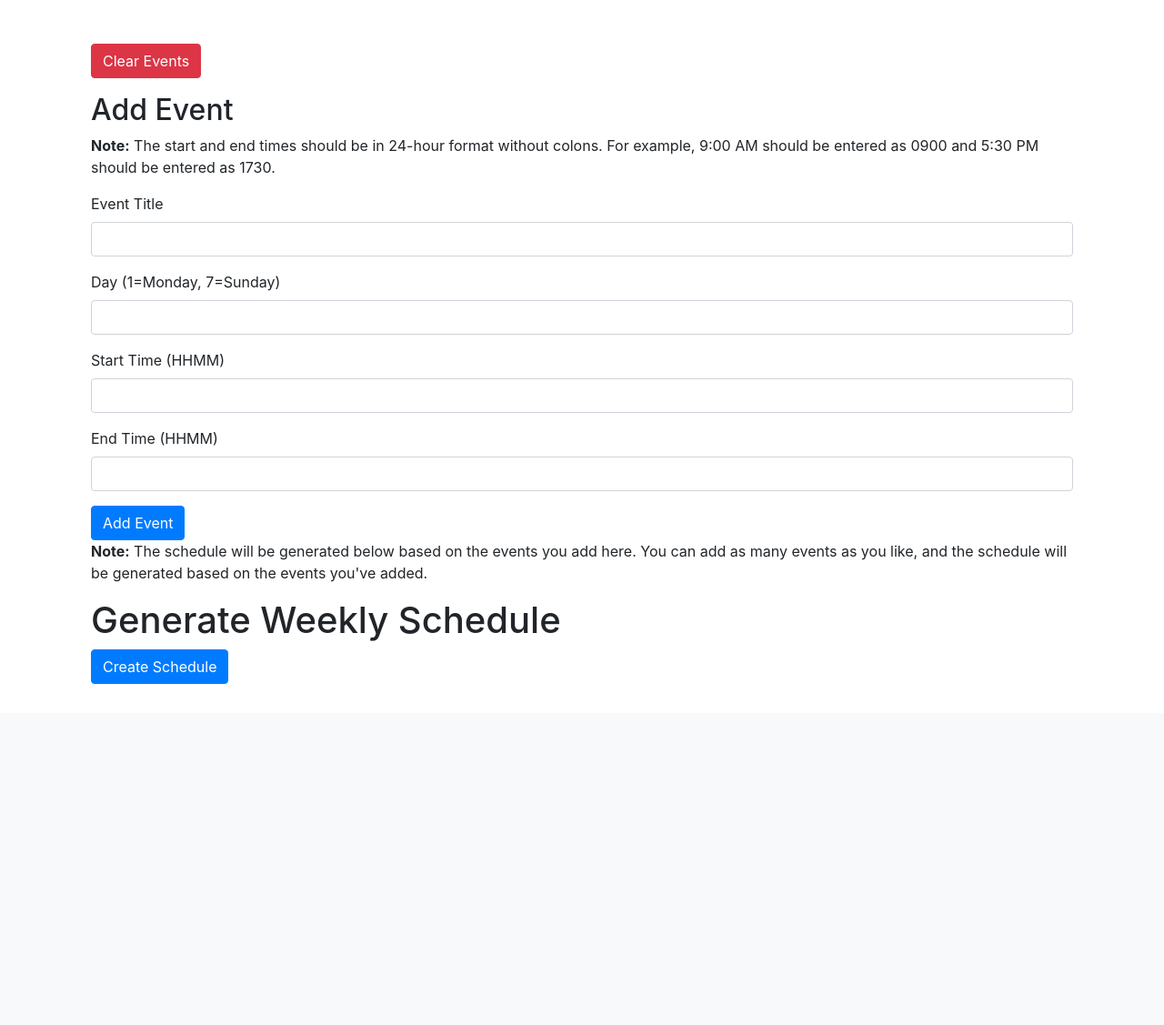
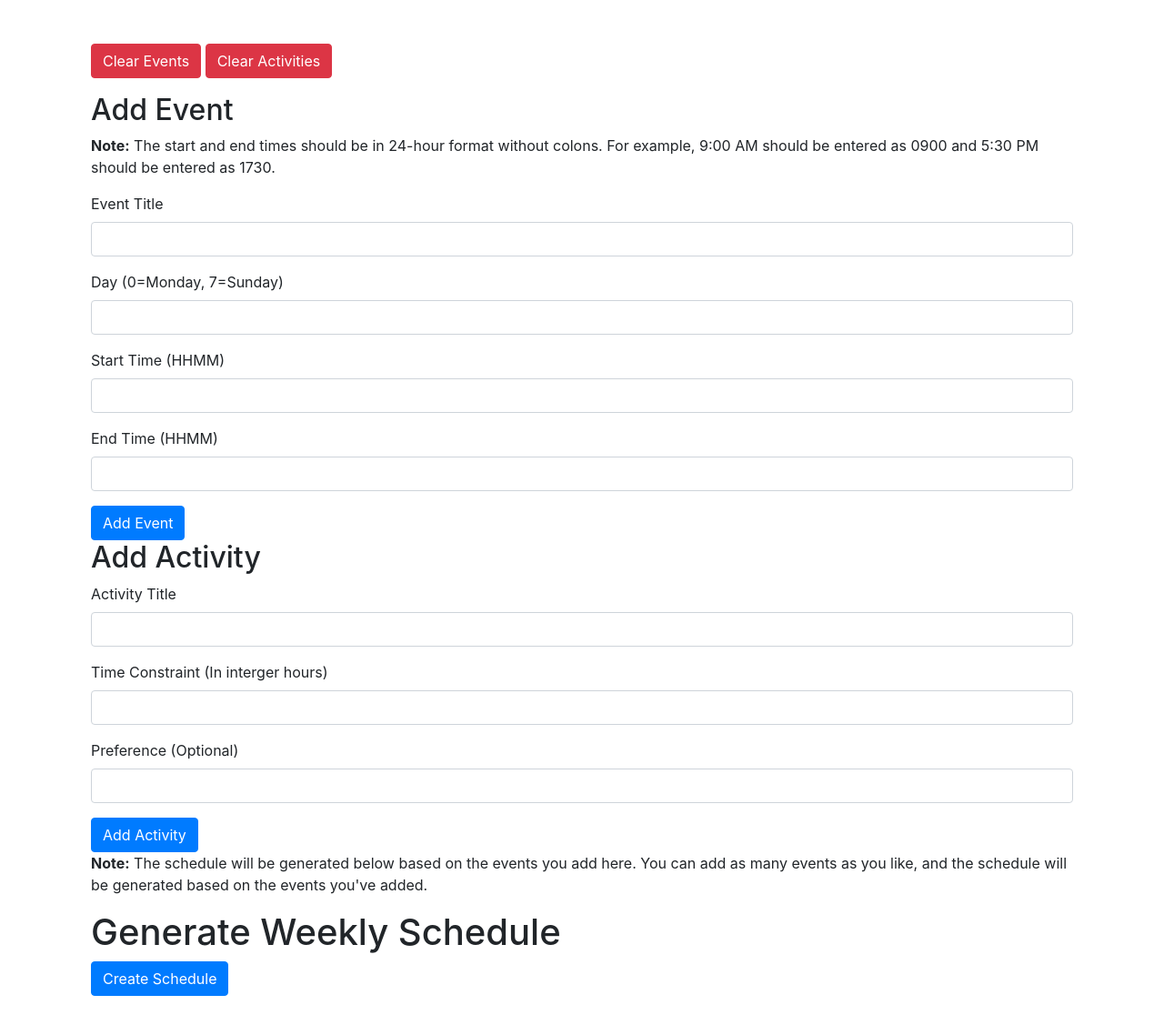
Before and after one commit to TDC28/Qalendar, a Django app: page /schedule/ in a window 1280 px wide. Shown: the part 56-1183 px from the top of the page at 91% size. Before the commit the page ends 808 px from the top, so only its background shows below. Run offline with Django 5.2, Linux system fonts and the light colour scheme; some libraries are stand-ins or nearby versions.

Commit message:
Update: Added activities to database

```diff
--- a/QalendarProject/QalendarApp/models.py
+++ b/QalendarProject/QalendarApp/models.py
@@ -5,7 +5,7 @@ import string
 class Activity(models.Model):
     title = models.CharField(max_length=200)
     time_constraint = models.CharField(max_length=4)
-    preference = models.CharField(max_length=8, default="None")
+    preference = models.CharField(max_length=8, default="None", blank=True)
 
     def __str_(self):
         return self.title
--- a/QalendarProject/QalendarApp/templates/schedule.html
+++ b/QalendarProject/QalendarApp/templates/schedule.html
@@ -6,7 +6,8 @@
 
 {% block content %}
 <div class="container mt-5">
-    <button id="clear-button" class="btn btn-danger mb-3">Clear Events</button>
+    <button id="clear-event-button" class="btn btn-danger mb-3">Clear Events</button>
+    <button id="clear-activity-button" class="btn btn-danger mb-3">Clear Activities</button>
     <h2>Add Event</h2>
     <form id="add-event-form">
         <p>
@@ -18,7 +19,7 @@
             <input type="text" id="title" class="form-control" required>
         </div>
         <div class="form-group">
-            <label for="day">Day (1=Monday, 7=Sunday)</label>
+            <label for="day">Day (0=Monday, 7=Sunday)</label>
             <input type="number" id="day" class="form-control" min="0" max="6" required>
         </div>
         <div class="form-group">
@@ -32,6 +33,22 @@
         <button type="submit" class="btn btn-primary">Add Event</button>
     </form>
 
+    <h2>Add Activity</h2>
+    <form id="add-activity-form">
+        <div class="form-group">
+            <label for="activity-title">Activity Title</label>
+            <input type="text" id="activity-title" class="form-control" required>
+        </div>
+        <div class="form-group">
+            <label for="time-constraint">Time Constraint (In interger hours)</label>
+            <input type="text" id="time-constraint" class="form-control" required>
+        </div>
+        <div class="form-group">
+            <label for="preference">Preference (Optional)</label>
+            <input type="text" id="preference" class="form-control">
+        </div>
+        <button type="submit" class="btn btn-primary">Add Activity</button>
+    </form>
     <p>
         <strong>Note:</strong> The schedule will be generated below based on the events you add here. You can add as many
         events as you like, and the schedule will be generated based on the events you've added.
@@ -42,6 +59,7 @@
     <pre id="schedule"></pre>
 
 </div>
+
 
 <script>
     document.getElementById('generate-button').addEventListener('click', function() {
@@ -60,7 +78,7 @@
             });
     });
 
-    document.getElementById('clear-button').addEventListener('click', function() {
+    document.getElementById('clear-event-button').addEventListener('click', function() {
         fetch('/clear_events/', {
             method: 'POST',
             headers: {
@@ -79,6 +97,28 @@
         .catch(error => {
             console.error('Error:', error);
             alert('Error clearing events');
+        });
+    });
+
+    document.getElementById('clear-activity-button').addEventListener('click', function() {
+        fetch('/clear_activities/', {
+            method: 'POST',
+            headers: {
+                'X-CSRFToken': '{{ csrf_token }}'
+            }
+        })
+        .then(response => response.json())
+        .then(data => {
+            if (data.message) {
+                alert('Activities cleared successfully!');
+                document.getElementById('schedule').textContent = '';
+            } else {
+                alert('Error clearing activities');
+            }
+        })
+        .catch(error => {
+            console.error('Error:', error);
+            alert('Error clearing activities');
         });
     });
 
@@ -116,5 +156,38 @@
             alert('Error adding event');
         });
     });
+
+    document.getElementById('add-activity-form').addEventListener('submit', function(event) {
+        event.preventDefault();
+        const title = document.getElementById('activity-title').value;
+        const timeConstraint = document.getElementById('time-constraint').value;
+        const preference = document.getElementById('preference').value || "None";
+
+        fetch('/activities/', {
+            method: 'POST',
+            headers: {
+                'Content-Type': 'application/json',
+                'X-CSRFToken': '{{ csrf_token }}'
+            },
+            body: JSON.stringify({
+                title: title,
+                time_constraint: timeConstraint,
+                preference: preference
+            })
+        })
+        .then(response => response.json())
+        .then(data => {
+            if (data.id) {
+                alert('Activity added successfully!');
+                document.getElementById('add-activity-form').reset();
+            } else {
+                alert('Error adding activity');
+            }
+        })
+        .catch(error => {
+            console.error('Error:', error);
+            alert('Error adding activity');
+        });
+    });
 </script>
 {% endblock %}
--- a/QalendarProject/QalendarApp/urls.py
+++ b/QalendarProject/QalendarApp/urls.py
@@ -1,6 +1,6 @@
 from django.urls import path
 from . import views
-from .views import EventListCreate, EventDetail, schedule_view, schedule_page, generate_schedule_view
+from .views import EventListCreate, EventDetail, ActivityListCreate, ActivityDetail, schedule_view, schedule_page, generate_schedule_view
 
 
 urlpatterns  =  [
@@ -9,8 +9,11 @@ urlpatterns  =  [
     path('contacts/', views.contacts, name='contacts'),
     path('events/', EventListCreate.as_view(), name='event-list-create'),
     path('events/<int:pk>/', EventDetail.as_view(), name='event-detail'),
+    path('activities/', ActivityListCreate.as_view(), name='activity-list-create'),
+    path('activities/<int:pk>/', ActivityDetail.as_view(), name='activity-detail'),
     path('api/schedule/', schedule_view, name='schedule_view'),
     path('schedule/', schedule_page, name='schedule_page'),
     path('generate_schedule/', generate_schedule_view, name='generate_schedule_view'),
     path('clear_events/', views.clear_events_view, name='clear-events'),
+    path('clear_activities/', views.clear_activities_view, name='clear-activities'),
 ]
--- a/QalendarProject/QalendarApp/views.py
+++ b/QalendarProject/QalendarApp/views.py
@@ -6,7 +6,7 @@ from django.conf import settings
 from rest_framework import generics
 
 from .models import Activity, Event
-from .serializers import EventSerializer
+from .serializers import EventSerializer, ActivitySerializer
 
 import subprocess
 import os
@@ -39,6 +39,13 @@ def contacts(request):
 
     return render(request, 'contacts.html')
 
+class ActivityListCreate(generics.ListCreateAPIView):
+    queryset = Activity.objects.all()
+    serializer_class = ActivitySerializer
+
+class ActivityDetail(generics.RetrieveUpdateDestroyAPIView):
+    queryset = Activity.objects.all()
+    serializer_class = ActivitySerializer
 
 class EventListCreate(generics.ListCreateAPIView):
     queryset = Event.objects.all()
@@ -57,6 +64,15 @@ def clear_events_view(request):
 
 def clear_events():
     Event.objects.all().delete()
+
+def clear_activities_view(request):
+    if request.method == 'POST':
+        Activity.objects.all().delete()
+        return JsonResponse({'message': 'All activities have been deleted.'})
+    return JsonResponse({'error': 'Invalid request method.'}, status=400)
+
+def clear_activities():
+    Activity.objects.all().delete()
 
 def schedule_view(request):
     events = Event.objects.all()
--- a/QalendarProject/src/Qalendar.py
+++ b/QalendarProject/src/Qalendar.py
@@ -69,7 +69,7 @@ class Qalendar:
         for activity_id in activities:
             preference = activities[activity_id]["preference"]
 
-            if preference is None:
+            if preference is None or "None":
                 continue
 
             for day in range(7):
--- a/QalendarProject/src/taro.py
+++ b/QalendarProject/src/taro.py
@@ -21,7 +21,7 @@ week[5].add_activity("CS Lecture", 1400, 1500)
 
 
 activities = {
-    0: {"name": "Math Homework", "time_constraint": 8, "preference": None},
+    0: {"name": "Math Homework", "time_constraint": 8, "preference": "None"},
     1: {"name": "CS Homework", "time_constraint": 10, "preference": "Afternoon"},
     2: {"name": "Phys Homework", "time_constraint": 12, "preference": None},
     3: {"name": "Bike", "time_constraint": 6, "preference": "Evening"},
```
Also changed, not shown: QalendarProject/QalendarApp/serializers.py (+6 -1 lines), QalendarProject/QalendarApp/templates/contacts.html (+3 -5 lines), QalendarProject/src/main.py (+49 -13 lines), QalendarProject/QalendarApp/migrations/0002_alter_activity_preference.py (added), QalendarProject/db.sqlite3.
